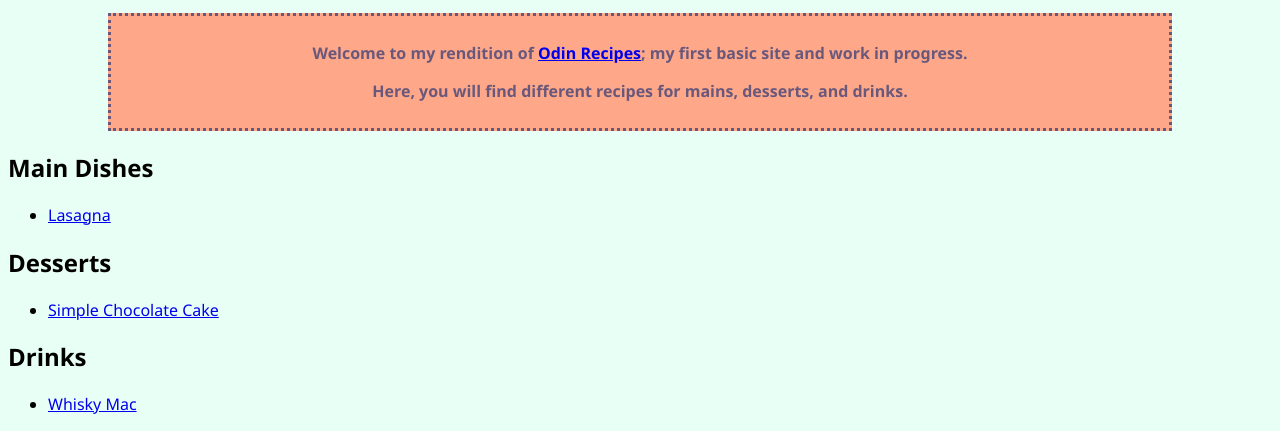
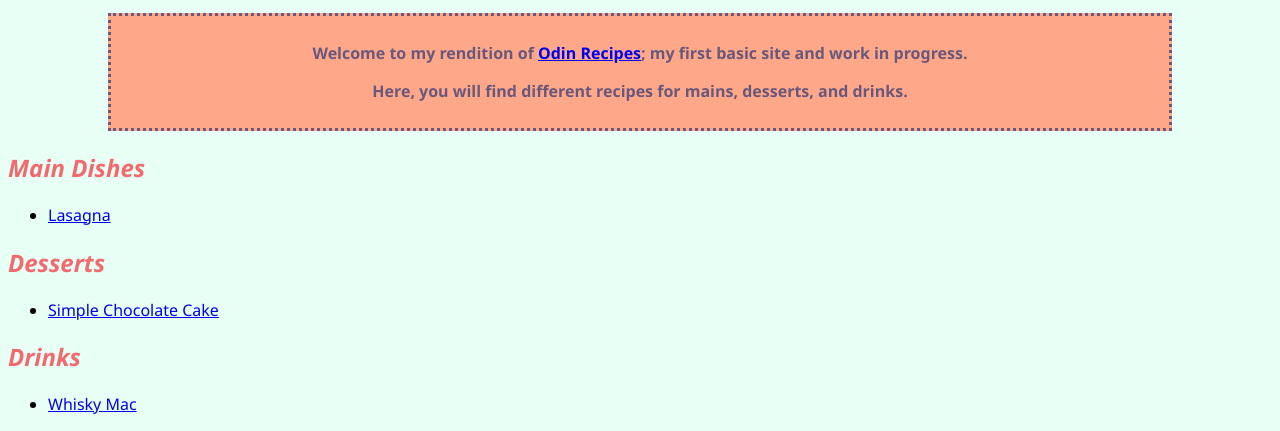
Before and after one commit to buttons1088/odin-recipes, a plain HTML site: page index.html in a window 1280 px wide. Shown: the part 486-917 px from the top of the page. Drawn offline with Linux system fonts and the light colour scheme.

Commit message:
Styling subheadings
Used separate ID to change alignment and practice.

```diff
--- a/styles.css
+++ b/styles.css
@@ -7,11 +7,16 @@ body {
 }
 
 /* front page */
-h1 {
+h1, h2 {
     font-style: italic;
     color: #F16A6F;
     text-align: center;
 }
+
+#sub-head-align {
+    text-align: left;
+}
+
 
 figcaption {
     text-align: center;
```
